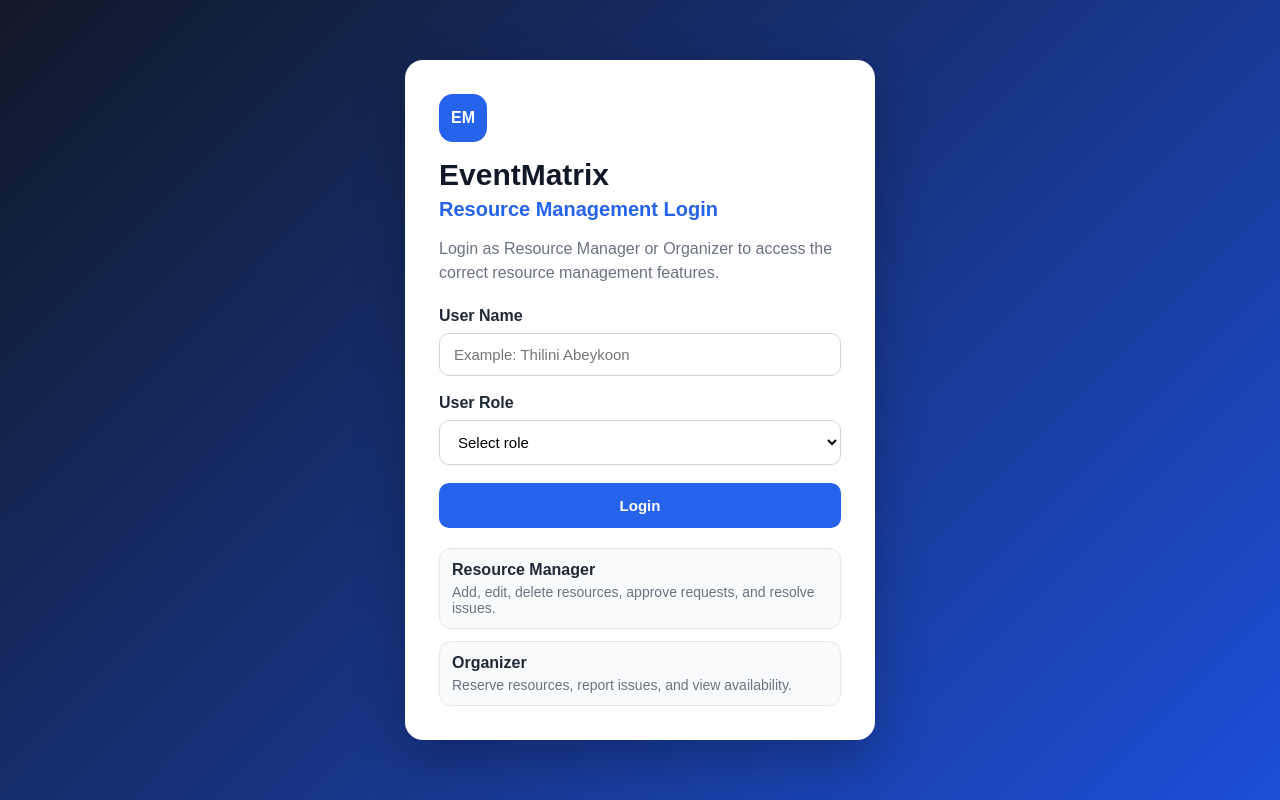
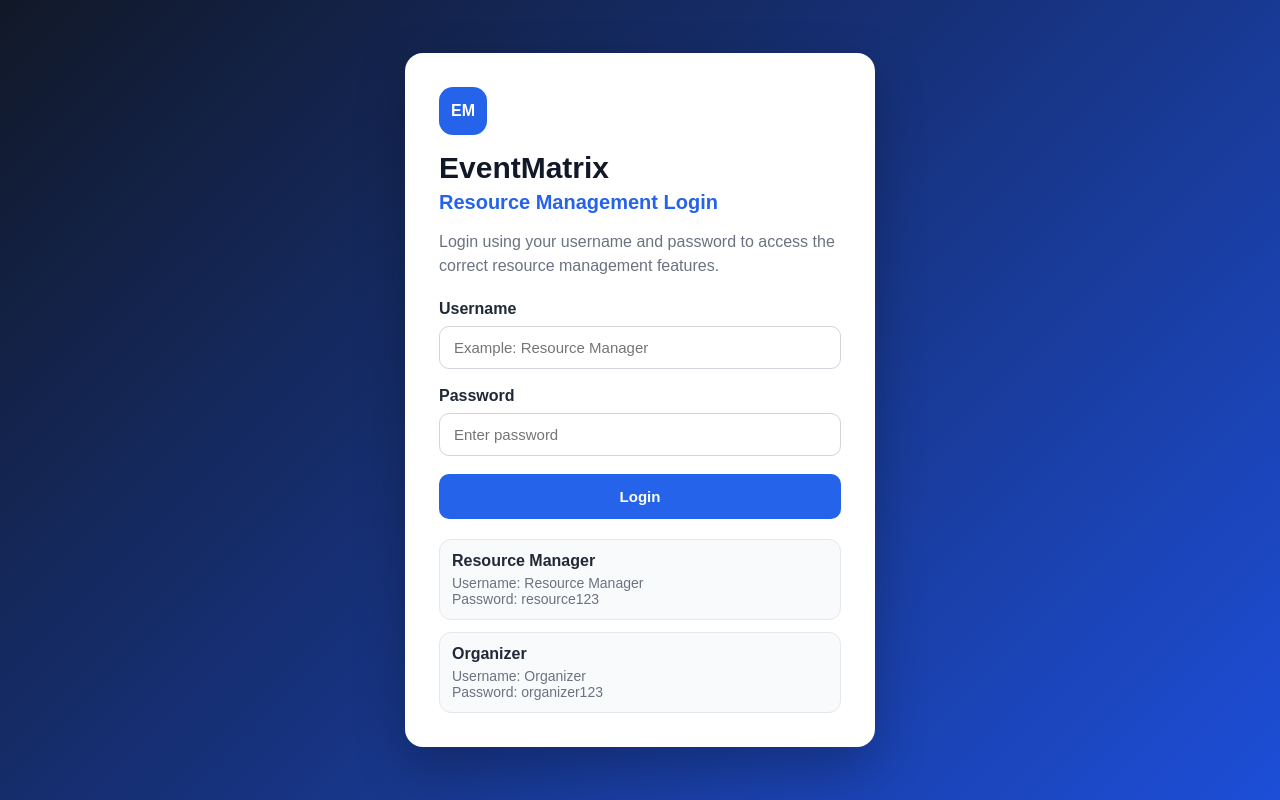
Before and after one commit to TharushiGamage/EventMatrix, a React app in the folder frontend/: page / in a window 1280 px wide. Built offline with nearby package versions, Linux system fonts and the light colour scheme; the HTML template or start-up script is replaced by a standard one.

Commit message:
Replace role dropdown with username password login

```diff
--- a/frontend/src/pages/Login.jsx
+++ b/frontend/src/pages/Login.jsx
@@ -1,9 +1,24 @@
 import { useState } from "react";
+
+const USERS = [
+  {
+    username: "Resource Manager",
+    password: "resource123",
+    role: "ResourceManager",
+    displayRole: "Resource Manager",
+  },
+  {
+    username: "Organizer",
+    password: "organizer123",
+    role: "Organizer",
+    displayRole: "Organizer",
+  },
+];
 
 function Login({ onLogin }) {
   const [formData, setFormData] = useState({
-    name: "",
-    role: "",
+    username: "",
+    password: "",
   });
 
   const [message, setMessage] = useState("");
@@ -22,23 +37,35 @@ function Login({ onLogin }) {
   const handleSubmit = (event) => {
     event.preventDefault();
 
-    if (!formData.name.trim()) {
-      setMessage("User name is required");
+    if (!formData.username.trim()) {
+      setMessage("Username is required");
       return;
     }
 
-    if (!formData.role) {
-      setMessage("User role is required");
+    if (!formData.password.trim()) {
+      setMessage("Password is required");
       return;
     }
 
-    const user = {
-      name: formData.name.trim(),
-      role: formData.role,
+    const matchedUser = USERS.find(
+      (user) =>
+        user.username === formData.username.trim() &&
+        user.password === formData.password.trim()
+    );
+
+    if (!matchedUser) {
+      setMessage("Invalid username or password");
+      return;
+    }
+
+    const loggedUser = {
+      name: matchedUser.username,
+      role: matchedUser.role,
+      displayRole: matchedUser.displayRole,
     };
 
-    localStorage.setItem("resourceUser", JSON.stringify(user));
-    onLogin(user);
+    localStorage.setItem("resourceUser", JSON.stringify(loggedUser));
+    onLogin(loggedUser);
   };
 
   return (
@@ -50,7 +77,7 @@ function Login({ onLogin }) {
         <h2>Resource Management Login</h2>
 
         <p className="login-subtitle">
-          Login as Resource Manager or Organizer to access the correct resource
+          Login using your username and password to access the correct resource
           management features.
         </p>
 
@@ -58,23 +85,25 @@ function Login({ onLogin }) {
 
         <form onSubmit={handleSubmit}>
           <div className="form-group">
-            <label>User Name</label>
+            <label>Username</label>
             <input
               type="text"
-              name="name"
-              value={formData.name}
+              name="username"
+              value={formData.username}
               onChange={handleChange}
-              placeholder="Example: Thilini Abeykoon"
+              placeholder="Example: Resource Manager"
             />
           </div>
 
           <div className="form-group">
-            <label>User Role</label>
-            <select name="role" value={formData.role} onChange={handleChange}>
-              <option value="">Select role</option>
-              <option value="ResourceManager">Resource Manager</option>
-              <option value="Organizer">Organizer</option>
-            </select>
+            <label>Password</label>
+            <input
+              type="password"
+              name="password"
+              value={formData.password}
+              onChange={handleChange}
+              placeholder="Enter password"
+            />
           </div>
 
           <button type="submit" className="primary-button">
@@ -86,13 +115,19 @@ function Login({ onLogin }) {
           <div>
             <strong>Resource Manager</strong>
             <p>
-              Add, edit, delete resources, approve requests, and resolve issues.
+              Username: Resource Manager
+              <br />
+              Password: resource123
             </p>
           </div>
 
           <div>
             <strong>Organizer</strong>
-            <p>Reserve resources, report issues, and view availability.</p>
+            <p>
+              Username: Organizer
+              <br />
+              Password: organizer123
+            </p>
           </div>
         </div>
       </div>
```
